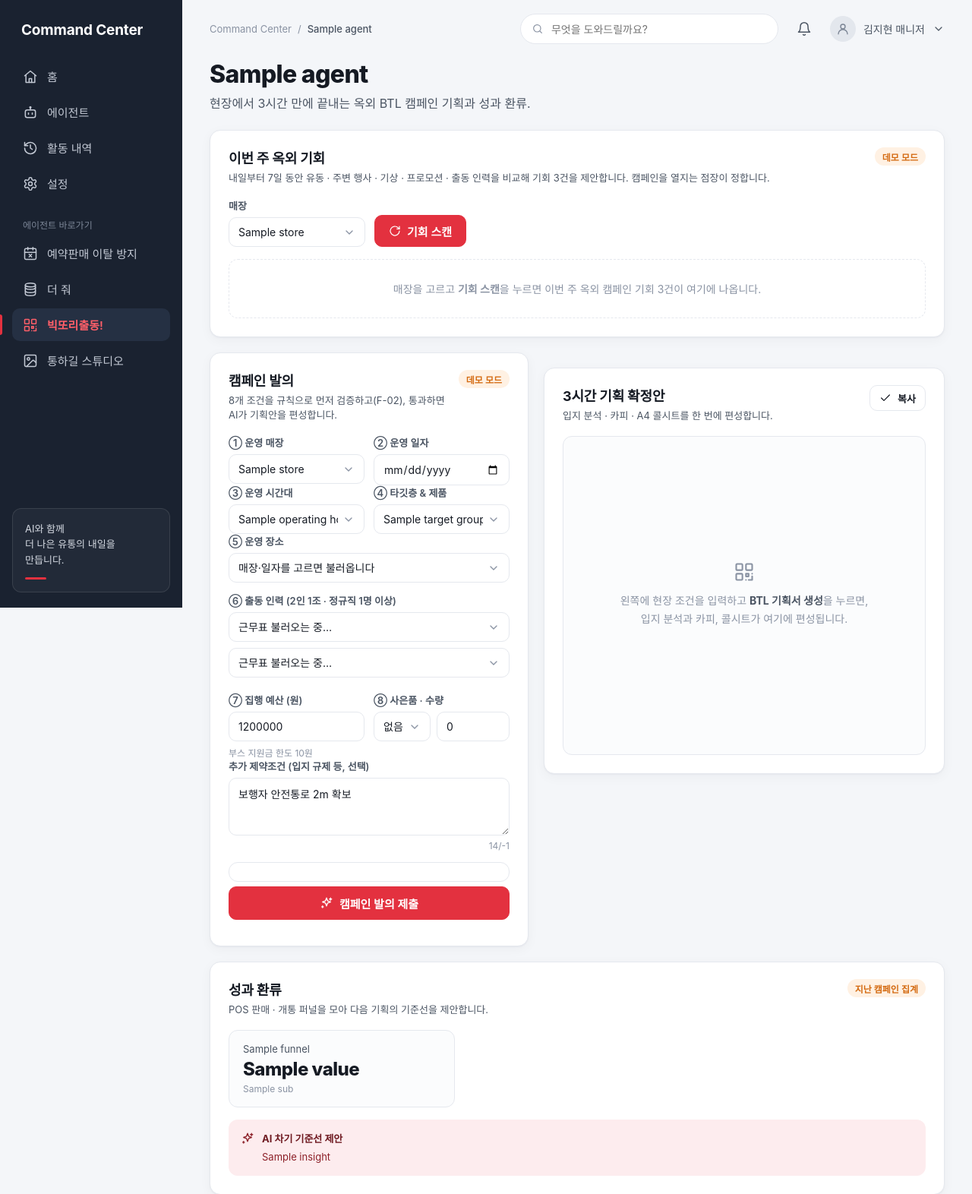
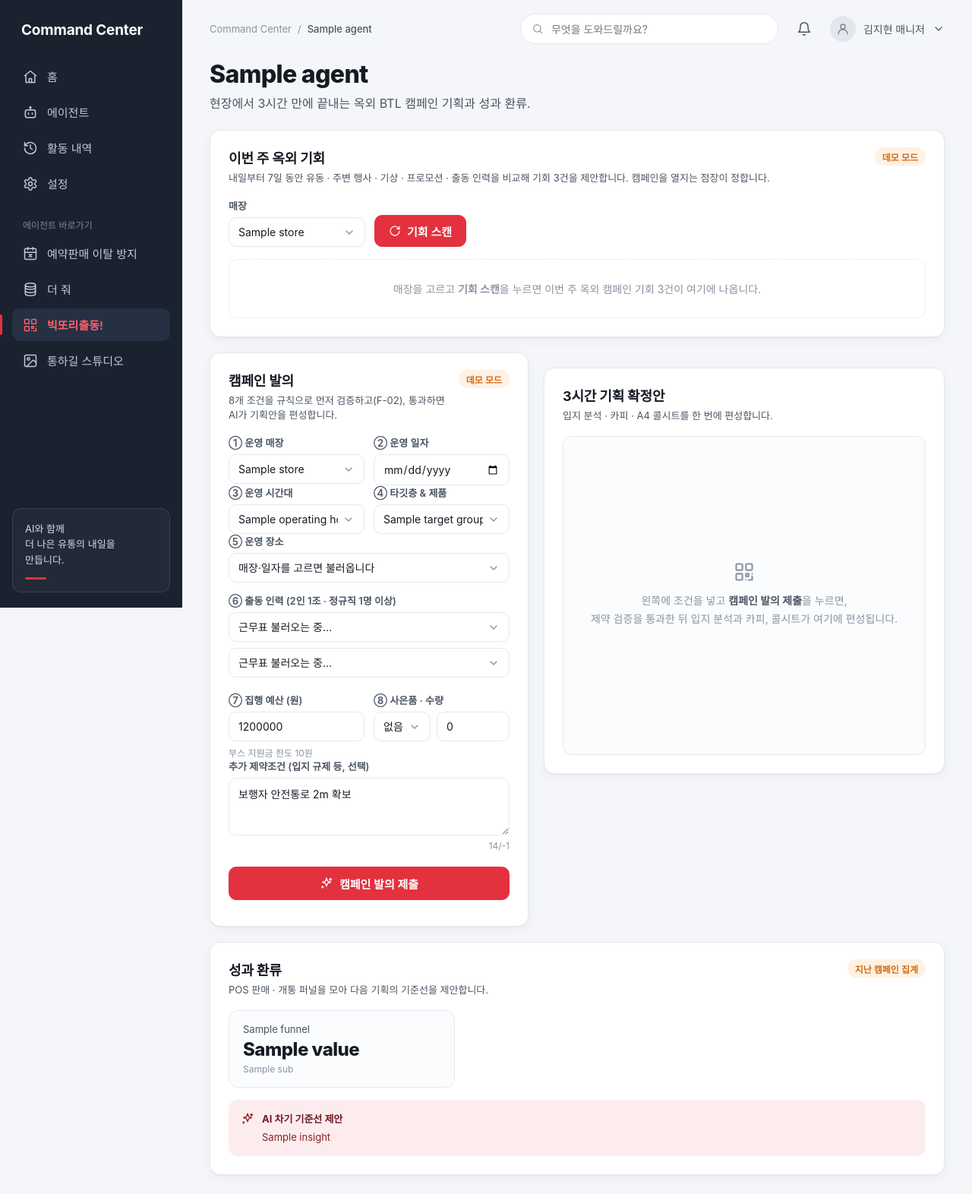
Before and after one commit to KT-K-NewDeal-Pangyo-Class01-Team02/K_NewDeal_Agent_Project, a Flask app: template vicDDory_wooyong/vicddory_campaign/templates/campaign.html in a window 1280 px wide. Shown: the top 1572 px of the page at 76% size. After the commit the page ends 1549 px from the top, so only its background shows below. Run offline with Flask 3, Linux system fonts and the light colour scheme; the template is opened without the code that fills it: most values are stand-ins (such as "Sample title", 1, 10 or a date in 2020); some web fonts are replaced.

Commit message:
plan_UI_Print_chng
기획서나오는부분 변경

```diff
--- a/vicDDory_wooyong/vicddory_campaign/app.py
+++ b/vicDDory_wooyong/vicddory_campaign/app.py
@@ -72,6 +72,7 @@ def home():
         budget_max=BUDGET_MAX,
         default_date=(_today_kst() + timedelta(days=1)).isoformat(),
         f02_connected=bool(config.F02_VALIDATE_URL),
+        tonghagil_url=config.TONGHAGIL_URL,
     )
 
 
@@ -202,6 +203,8 @@ def create_plan():
     }
     f02 = data.get("f02")
     if isinstance(f02, dict):
+        # 기존 plan-gen 워크플로는 constraints 문장만 읽으므로, 검증된 조건을 문장으로 앞에 붙인다
+        payload["constraints"] = _f02_brief(f02, target["label"]) + (f" / 추가 조건: {constraints}" if constraints else "")
         # F-02 검증을 통과한 파라미터 (날짜 · 시간대 · 장소 · 출동 인력 · 예산 · 사은품)
         payload["f02"] = f02
         payload["campaignId"] = data.get("campaign_id")
@@ -215,6 +218,21 @@ def create_plan():
     except N8nError as exc:
         return jsonify(error=str(exc)), 502
     return jsonify(plan=plan, source="n8n")
+
+
+def _f02_brief(f02, target_label):
+    """F-02 통과 조건을 plan-gen 이 그대로 따를 문장으로 만든다."""
+    staff = " + ".join(f"{p.get('employee_name')}({p.get('employment_type')})" for p in f02.get("staff") or [])
+    parts = [
+        f"운영 일자 {f02.get('target_date')}" if f02.get("target_date") else "",
+        f"운영 시간 {str(f02.get('operating_hours') or '').replace('-', '~')}" if f02.get("operating_hours") else "",
+        f"운영 장소 {f02.get('site_name')} (이 장소로 입지를 확정)" if f02.get("site_name") else "",
+        f"타깃 {target_label}",
+        f"출동 {staff}" if staff else "",
+        f"예산 {int(f02['budget']):,}원 이내" if f02.get("budget") else "",
+        f"사은품 {f02.get('reward_item')} {f02.get('reward_qty')}개" if f02.get("reward_item") and f02.get("reward_qty") else "",
+    ]
+    return "[F-02 검증 통과 조건] " + " / ".join(p for p in parts if p)
 
 
 _DEMO_STAFF = [
--- a/vicDDory_wooyong/vicddory_campaign/config.py
+++ b/vicDDory_wooyong/vicddory_campaign/config.py
@@ -37,3 +37,6 @@ N8N_BASE_URL = (os.getenv("N8N_BASE_URL") or _webhook_base(N8N_WEBHOOK_URL)).str
 F01_SCAN_URL = f"{N8N_BASE_URL}/f01-scan" if N8N_BASE_URL else ""
 F01_SELECT_URL = f"{N8N_BASE_URL}/f01-select" if N8N_BASE_URL else ""
 F02_VALIDATE_URL = f"{N8N_BASE_URL}/f02-validate" if N8N_BASE_URL else ""
+
+# 통하길 스튜디오(이승현, 포트 5004): 입지 이미지 자리에서 포스터 제작 화면으로 링크만 건다.
+TONGHAGIL_URL = os.getenv("TONGHAGIL_URL", "http://localhost:5004").rstrip("/")
--- a/vicDDory_wooyong/vicddory_campaign/static/campaign.css
+++ b/vicDDory_wooyong/vicddory_campaign/static/campaign.css
@@ -85,6 +85,29 @@
 .insight .icon { margin-top: 2px; flex-shrink: 0; }
 .insight strong { display: block; margin-bottom: 2px; color: #6f1a21; }
 
+/* ---------- 기획안 문서 ---------- */
+/* hidden 속성이 .plan-empty · .cc-btn 의 display 규칙에 덮이지 않게 한다 */
+.campaign [hidden] { display: none !important; }
+.plan-actions { display: flex; gap: 8px; }
+.plan-doc { padding: 22px 24px; font-size: 14px; line-height: 1.75; color: var(--cc-text); }
+.plan-doc h2, .plan-doc h3, .plan-doc h4 { margin: 22px 0 10px; font-weight: 800; letter-spacing: -0.01em; }
+.plan-doc h2 { margin-top: 0; font-size: 20px; }
+.plan-doc h3 { font-size: 17px; padding-bottom: 8px; border-bottom: 1px solid var(--cc-border); }
+.plan-doc h4 { font-size: 15px; }
+.plan-doc p { margin: 8px 0; }
+.plan-doc ul, .plan-doc ol { margin: 6px 0 10px; padding-left: 22px; }
+.plan-doc li { margin: 3px 0; }
+.plan-doc .plan-table-wrap { overflow-x: auto; margin: 10px 0 14px; }
+.plan-doc table { width: 100%; border-collapse: collapse; font-size: 13px; }
+.plan-doc th, .plan-doc td { padding: 9px 12px; border-bottom: 1px solid var(--cc-border); text-align: left; vertical-align: top; }
+.plan-doc th { background: #f4f5f7; font-weight: 700; }
+.site-visual { margin: 12px 0 16px; border: 1px solid var(--cc-border); border-radius: 12px; overflow: hidden; background: #fff; }
+.site-visual svg { display: block; width: 100%; height: auto; }
+.site-visual figcaption { display: flex; justify-content: space-between; align-items: center; gap: 12px; flex-wrap: wrap;
+  padding: 10px 14px; font-size: 12px; color: var(--cc-text-sub); border-top: 1px solid var(--cc-border); }
+.site-visual a { color: #b85a0d; font-weight: 700; text-decoration: none; }
+.site-visual a:hover { text-decoration: underline; }
+
 /* ---------- F-02 캠페인 발의 폼 ---------- */
 .field-row { display: grid; grid-template-columns: repeat(2, minmax(0, 1fr)); gap: 12px; }
 .staff-stack { display: grid; gap: 8px; }
--- a/vicDDory_wooyong/vicddory_campaign/static/campaign.js
+++ b/vicDDory_wooyong/vicddory_campaign/static/campaign.js
@@ -23,6 +23,8 @@
   const planText = document.getElementById('plan-text');
   const copyBtn = document.getElementById('copy-btn');
   const copyLabel = copyBtn.querySelector('span');
+  const pdfBtn = document.getElementById('pdf-btn');
+  let lastSiteName = '';
   let staff = [];
   let optionsSeq = 0;
 
@@ -126,9 +128,90 @@
     checksBox.hidden = false;
   }
 
-  function showPlan(text) { planText.textContent = text; planText.hidden = false; planEmpty.hidden = true; copyBtn.hidden = false; }
+  // ---------- 기획안: 마크다운 → 문서 ----------
+  const esc = (t) => t.replace(/[&<>"']/g, (c) => ({ '&': '&amp;', '<': '&lt;', '>': '&gt;', '"': '&quot;', "'": '&#39;' }[c]));
+  const inline = (t) => esc(t).replace(/\*\*(.+?)\*\*/g, '<strong>$1</strong>').replace(/`([^`]+)`/g, '<code>$1</code>');
+  const cells = (line) => line.trim().replace(/^\|/, '').replace(/\|$/, '').split('|').map((c) => c.trim());
+
+  function markdownToHtml(md) {
+    const lines = md.replace(/\r/g, '').split('\n');
+    const out = [];
+    const stack = [];  // 열린 목록 [{ kind, indent }] — 들여쓰기로 하위 목록을 만든다
+    const closeOne = () => { const top = stack.pop(); out.push(`</li></${top.kind}>`); };
+    const closeAll = () => { while (stack.length) closeOne(); };
+    for (let i = 0; i < lines.length; i += 1) {
+      const line = lines[i];
+      const t = line.trim();
+      if (!t) continue;  // 빈 줄은 목록을 끊지 않는다 (번호가 1부터 다시 시작하지 않게)
+      if (/^\|.*\|$/.test(t) && lines[i + 1] && /^\|?\s*:?-{2,}/.test(lines[i + 1].trim())) {
+        closeAll();
+        const head = cells(t);
+        const rows = [];
+        i += 2;
+        while (i < lines.length && /^\|.*\|$/.test(lines[i].trim())) { rows.push(cells(lines[i])); i += 1; }
+        i -= 1;
+        out.push('<div class="plan-table-wrap"><table><thead><tr>' + head.map((c) => `<th>${inline(c)}</th>`).join('') +
+          '</tr></thead><tbody>' + rows.map((r) => '<tr>' + r.map((c) => `<td>${inline(c)}</td>`).join('') + '</tr>').join('') + '</tbody></table></div>');
+        continue;
+      }
+      const h = t.match(/^(#{1,6})\s+(.*)$/);
+      if (h) { closeAll(); const lv = Math.min(4, Math.max(2, h[1].length - 1)); out.push(`<h${lv}>${inline(h[2])}</h${lv}>`); continue; }
+      const m = line.match(/^(\s*)(?:([-*])|(\d+)[.)])\s+(.*)$/);
+      if (m) {
+        const indent = m[1].replace(/\t/g, '  ').length;
+        const kind = m[2] ? 'ul' : 'ol';
+        while (stack.length && stack[stack.length - 1].indent > indent) closeOne();
+        const top = stack[stack.length - 1];
+        if (top && top.indent === indent) {
+          if (top.kind !== kind) { closeOne(); out.push(`<${kind}>`); stack.push({ kind, indent }); } else out.push('</li>');
+        } else { out.push(`<${kind}>`); stack.push({ kind, indent }); }
+        out.push(`<li>${inline(m[4])}`);
+        continue;
+      }
+      if (/^-{3,}$/.test(t)) { closeAll(); continue; }
+      if (stack.length && /^\s{2,}/.test(line)) { out.push(`<br>${inline(t)}`); continue; }  // 목록 항목의 이어지는 줄
+      closeAll();
+      out.push(`<p>${inline(t)}</p>`);
+    }
+    closeAll();
+    return out.join('');
+  }
+
+  // 입지 섹션 아래에 캠페인 이미지 자리를 둔다 (지금은 시안 자리, 이후 생성 이미지로 교체)
+  function siteVisual(siteName) {
+    const fig = el('figure', 'site-visual');
+    const name = esc(siteName || '추천 입지');
+    fig.innerHTML = `
+      <svg viewBox="0 0 640 220" role="img" aria-label="${name} 캠페인 이미지 자리">
+        <rect width="640" height="220" fill="#fff4e8"/>
+        <rect x="0" y="150" width="640" height="70" fill="#f3dcc0"/>
+        <circle cx="560" cy="52" r="26" fill="#ffd28a"/>
+        <rect x="236" y="70" width="168" height="84" rx="8" fill="#fff" stroke="#d46b12" stroke-width="3"/>
+        <path d="M226 74 L320 36 L414 74 Z" fill="#d46b12"/>
+        <text x="320" y="106" text-anchor="middle" font-size="18" font-weight="800" fill="#d46b12">빅또리출동!</text>
+        <text x="320" y="132" text-anchor="middle" font-size="13" fill="#8a4a0c">${name}</text>
+        <circle cx="178" cy="150" r="10" fill="#8a4a0c"/><rect x="170" y="160" width="16" height="30" rx="6" fill="#8a4a0c"/>
+        <circle cx="462" cy="150" r="10" fill="#8a4a0c"/><rect x="454" y="160" width="16" height="30" rx="6" fill="#8a4a0c"/>
+        <text x="320" y="204" text-anchor="middle" font-size="12" fill="#8a4a0c">캠페인 이미지 자리 · 현장 부스 시안이 여기에 들어갑니다</text>
+      </svg>
+      <figcaption><span>${name} 현장 부스 · 홍보 포스터 이미지 (예정)</span>
+        <a href="${esc(planBox.dataset.tonghagil || 'http://localhost:5004')}" target="_blank" rel="noopener">통하길 스튜디오에서 포스터 만들기 ↗</a></figcaption>`;
+    return fig;
+  }
+
+  function showPlan(text) {
+    planText.innerHTML = markdownToHtml(text || '');
+    const siteHead = [...planText.querySelectorAll('h2, h3, h4')].find((h) => h.textContent.includes('입지'));
+    if (siteHead) {
+      // 입지 섹션의 첫 목록·문단 다음에 이미지를 둔다
+      let anchor = siteHead;
+      while (anchor.nextElementSibling && !/^H[2-4]$/.test(anchor.nextElementSibling.tagName) && anchor === siteHead) anchor = anchor.nextElementSibling;
+      anchor.after(siteVisual(lastSiteName));
+    }
+    planText.hidden = false; planEmpty.hidden = true; copyBtn.hidden = false; pdfBtn.hidden = false;
+  }
   function showWaiting(message) {
-    planText.hidden = true; planEmpty.hidden = false; copyBtn.hidden = true;
+    planText.hidden = true; planEmpty.hidden = false; copyBtn.hidden = true; pdfBtn.hidden = true;
     planEmpty.querySelector('p').textContent = message;
   }
   function setBusy(label) {
@@ -167,6 +250,7 @@
       return;
     }
 
+    lastSiteName = (result.f02 && result.f02.site_name) || (siteSel.selectedOptions[0] && siteSel.value ? siteSel.selectedOptions[0].textContent.split(' · ')[0] : '');
     setBusy('기획서 생성 중…');
     showWaiting('n8n 에이전트가 입지 분석과 카피, 콜시트를 편성하고 있습니다…');
     try {
@@ -185,14 +269,40 @@
     }
   });
 
+  // 서식 복사: 워드 · 한글 · 구글 문서에 붙이면 표와 굵은 글씨가 그대로 살아 있다
+  const DOC_CSS = 'body{font-family:"Malgun Gothic","Apple SD Gothic Neo",sans-serif;font-size:11pt;line-height:1.7;color:#111}' +
+    'h2{font-size:17pt}h3{font-size:14pt;border-bottom:1px solid #ccc;padding-bottom:4px}h4{font-size:12pt}' +
+    'table{border-collapse:collapse;width:100%;margin:8px 0}th,td{border:1px solid #bbb;padding:6px 8px;text-align:left;vertical-align:top}th{background:#f2f2f2}' +
+    'figure{margin:10px 0;border:1px solid #ddd}figure svg{width:100%;height:auto}figcaption{font-size:9pt;padding:6px 10px;color:#555}figcaption a{display:none}';
+  const docHtml = () => `<h2>${esc(storeSel.selectedOptions[0].textContent)} 옥외 BTL 기획 확정안</h2>${planText.innerHTML}`;
+
   copyBtn.addEventListener('click', async () => {
+    const html = `<style>${DOC_CSS}</style>${docHtml()}`;
     try {
-      await navigator.clipboard.writeText(planText.textContent);
+      if (window.ClipboardItem) {
+        await navigator.clipboard.write([new ClipboardItem({
+          'text/html': new Blob([html], { type: 'text/html' }),
+          'text/plain': new Blob([planText.innerText], { type: 'text/plain' }),
+        })]);
+      } else {
+        await navigator.clipboard.writeText(planText.innerText);
+      }
       copyLabel.textContent = '복사됨';
-      setTimeout(() => { copyLabel.textContent = '복사'; }, 1600);
+      setTimeout(() => { copyLabel.textContent = '서식 복사'; }, 1600);
     } catch (err) {
-      window.ccToast('복사하지 못했어요. 텍스트를 직접 선택해 주세요.');
+      window.ccToast('복사하지 못했어요. 문서를 직접 선택해 주세요.');
     }
+  });
+
+  // PDF 저장: 기획안만 담은 인쇄 창을 열어 'PDF로 저장'을 고르게 한다
+  pdfBtn.addEventListener('click', () => {
+    const w = window.open('', '_blank');
+    if (!w) { window.ccToast('팝업이 막혔어요. 이 사이트의 팝업을 허용해 주세요.'); return; }
+    w.document.write(`<!doctype html><html lang="ko"><head><meta charset="utf-8"><title>빅또리출동! 기획 확정안</title>
+      <style>@page{size:A4;margin:16mm}${DOC_CSS}</style></head><body>${docHtml()}</body></html>`);
+    w.document.close();
+    w.focus();
+    setTimeout(() => w.print(), 300);
   });
 
   loadOptions();
--- a/vicDDory_wooyong/vicddory_campaign/templates/campaign.html
+++ b/vicDDory_wooyong/vicddory_campaign/templates/campaign.html
@@ -148,16 +148,19 @@
         <h2 id="plan-title">3시간 기획 확정안</h2>
         <p>입지 분석 · 카피 · A4 콜시트를 한 번에 편성합니다.</p>
       </div>
-      <button type="button" class="cc-btn copy-btn" id="copy-btn" hidden>{{ icon("check", 16) }}<span>복사</span></button>
+      <div class="plan-actions">
+        <button type="button" class="cc-btn copy-btn" id="copy-btn" hidden title="표·굵은 글씨를 살린 채로 워드·한글·구글 문서에 붙여 넣을 수 있습니다">{{ icon("check", 16) }}<span>서식 복사</span></button>
+        <button type="button" class="cc-btn copy-btn" id="pdf-btn" hidden title="인쇄 창에서 'PDF로 저장'을 고르세요">{{ icon("sparkles", 16) }}<span>PDF 저장</span></button>
+      </div>
     </header>
 
-    <div class="plan-box" id="plan-box" aria-live="polite">
+    <div class="plan-box" id="plan-box" aria-live="polite" data-tonghagil="{{ tonghagil_url }}">
       <div class="plan-empty" id="plan-empty">
         {{ icon("qr-code", 28) }}
-        <p>왼쪽에 현장 조건을 입력하고 <strong>BTL 기획서 생성</strong>을 누르면,<br>
-          입지 분석과 카피, 콜시트가 여기에 편성됩니다.</p>
+        <p>왼쪽에 조건을 넣고 <strong>캠페인 발의 제출</strong>을 누르면,<br>
+          제약 검증을 통과한 뒤 입지 분석과 카피, 콜시트가 여기에 편성됩니다.</p>
       </div>
-      <pre class="plan-text" id="plan-text" hidden></pre>
+      <article class="plan-doc" id="plan-text" hidden></article>
     </div>
   </section>
 </div>
```
Also changed, not shown: vicDDory_wooyong/README.md, 1 other file.
